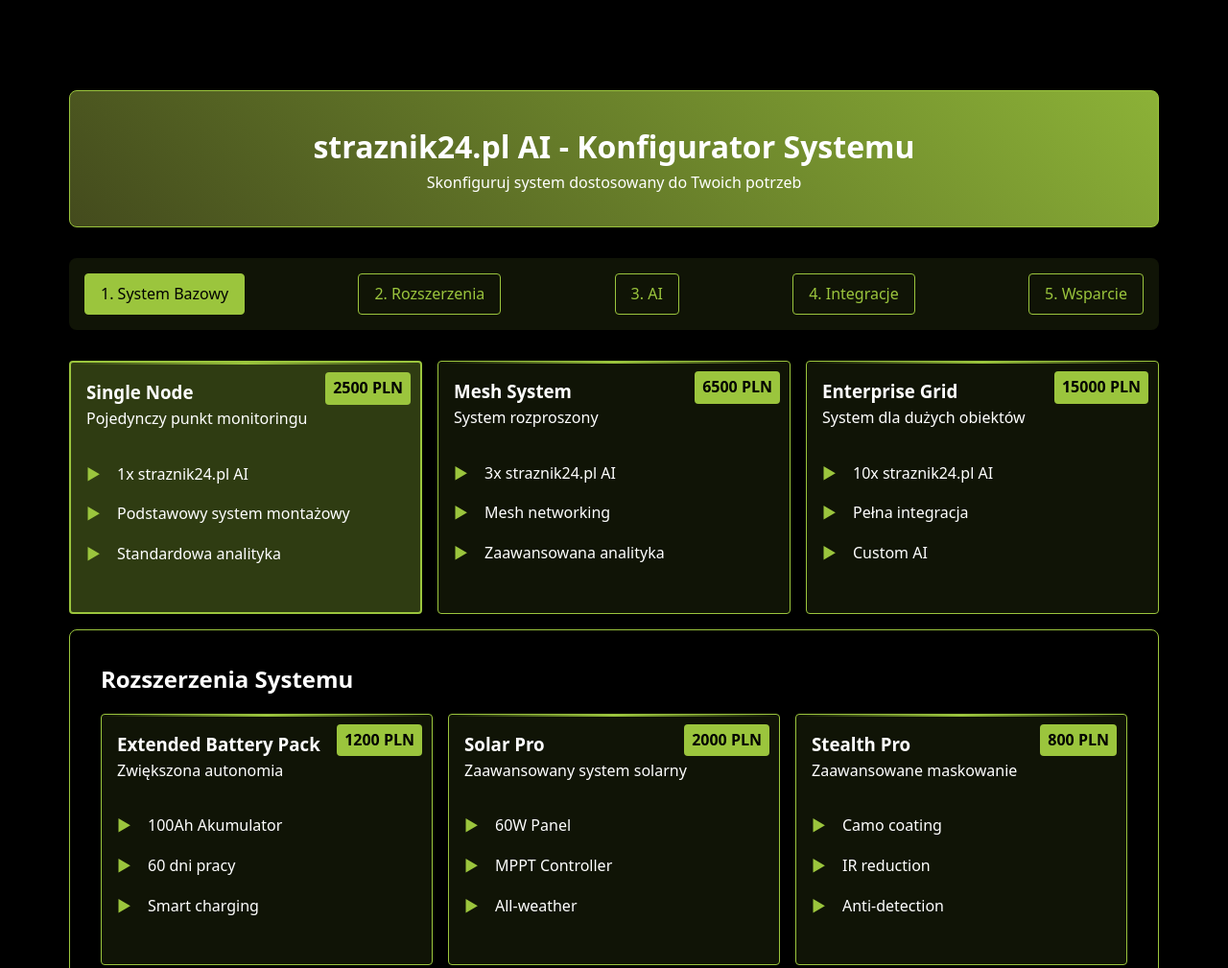
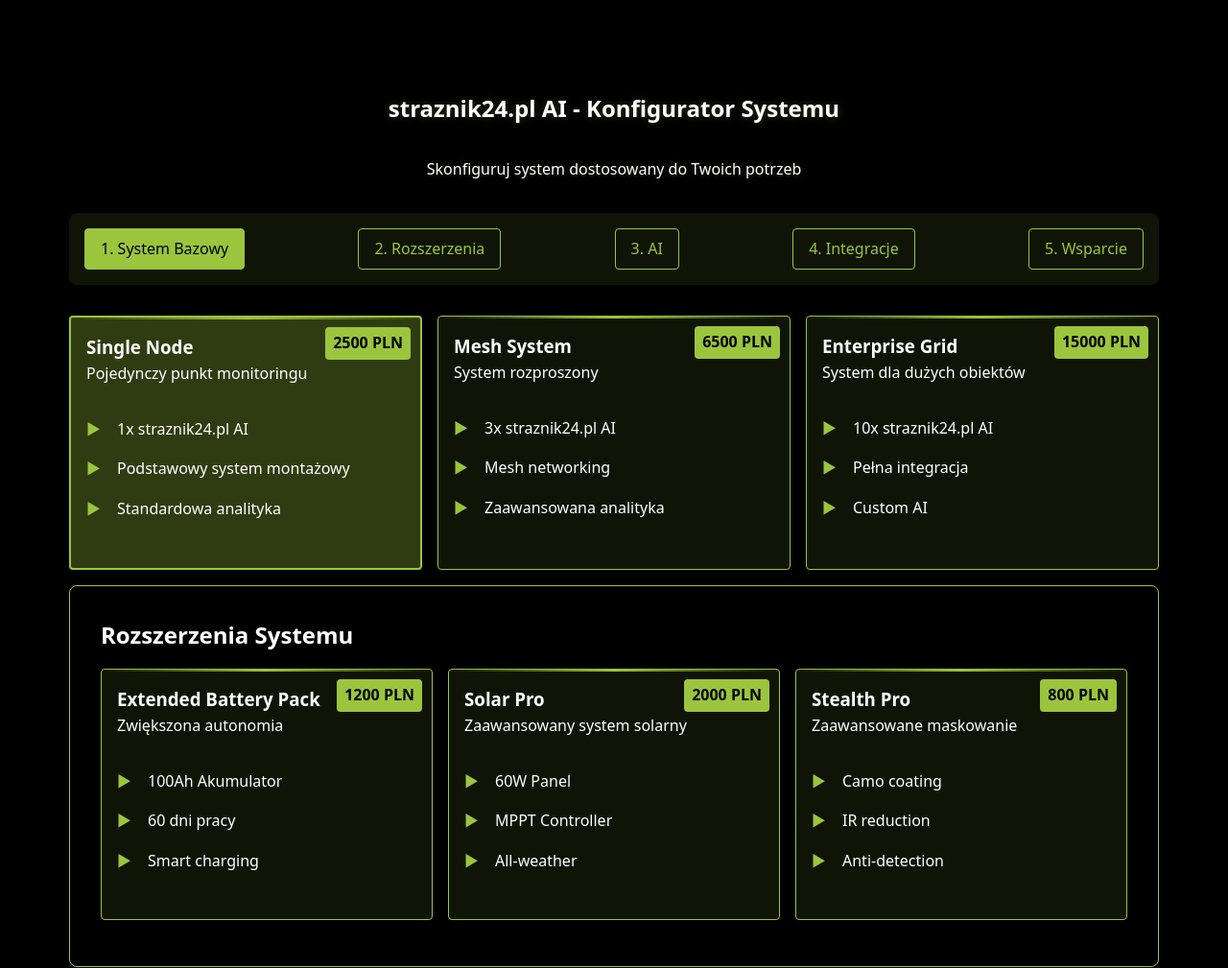
Before and after one commit to straznik24/www, a plain HTML site: page index.html in a window 1280 px wide. Shown: the part 2892-3901 px from the top of the page at 96% size. Drawn offline with Linux system fonts and the light colour scheme.

Commit message:
Release version 0.4.1

```diff
--- a/index.html
+++ b/index.html
@@ -933,10 +933,9 @@
 </div>
 
 <div class="configurator-container">
-    <div class="config-header">
-        <h1>straznik24.pl AI - Konfigurator Systemu</h1>
-        <p>Skonfiguruj system dostosowany do Twoich potrzeb</p>
-    </div>
+        <h2 style="text-align: center; color: #ffffff; margin-bottom: 2rem; text-shadow: 0 0 10px rgba(90, 107, 36, 0.5);">
+            straznik24.pl AI - Konfigurator Systemu</h2>
+        <p style="text-align: center; color: #ffffff; margin-bottom: 2rem; text-shadow: 0 0 10px rgba(90, 107, 36, 0.5);">Skonfiguruj system dostosowany do Twoich potrzeb</p>
 
     <div class="config-steps">
         <div class="step active">1. System Bazowy</div>
@@ -1086,7 +1085,8 @@
 </div>
 
 <footer>
-    <p>straznik24.pl - Advanced Surveillance Solutions</p>
+    <p><a href="http://www.straznik24.pl">straznik24.pl</a> - Autonomiczny przenośny monitoring (klasy militarnej) z wbudowanym rozponawaniem obiektów, trackingiem,
+        anonimizacją z komunikacją głosową dla powiadomień i wydawania komend</p>
 </footer>
 </body>
 </html>
```
